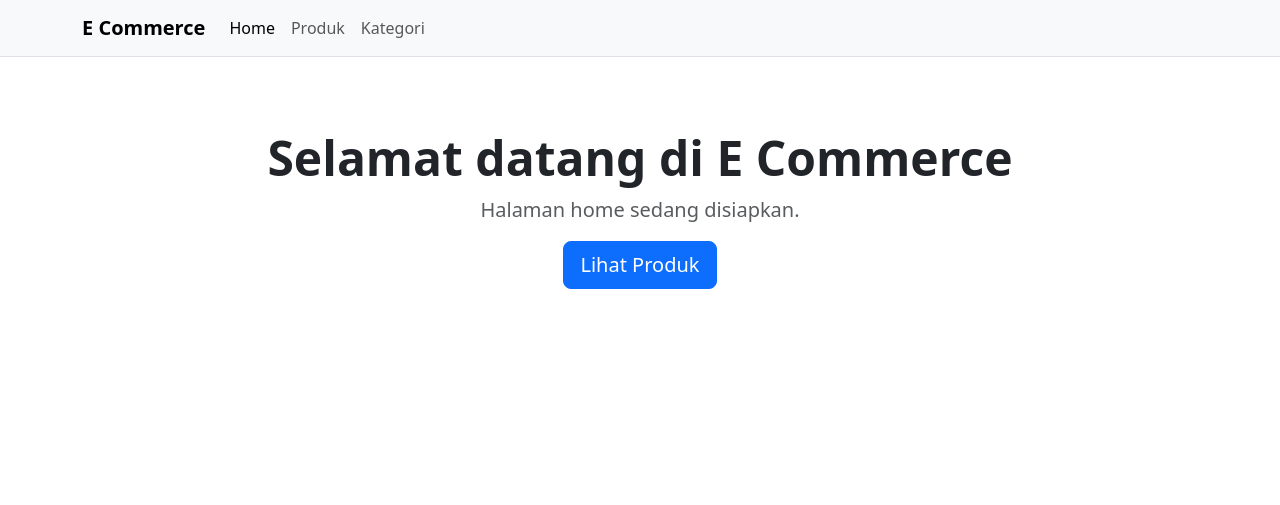
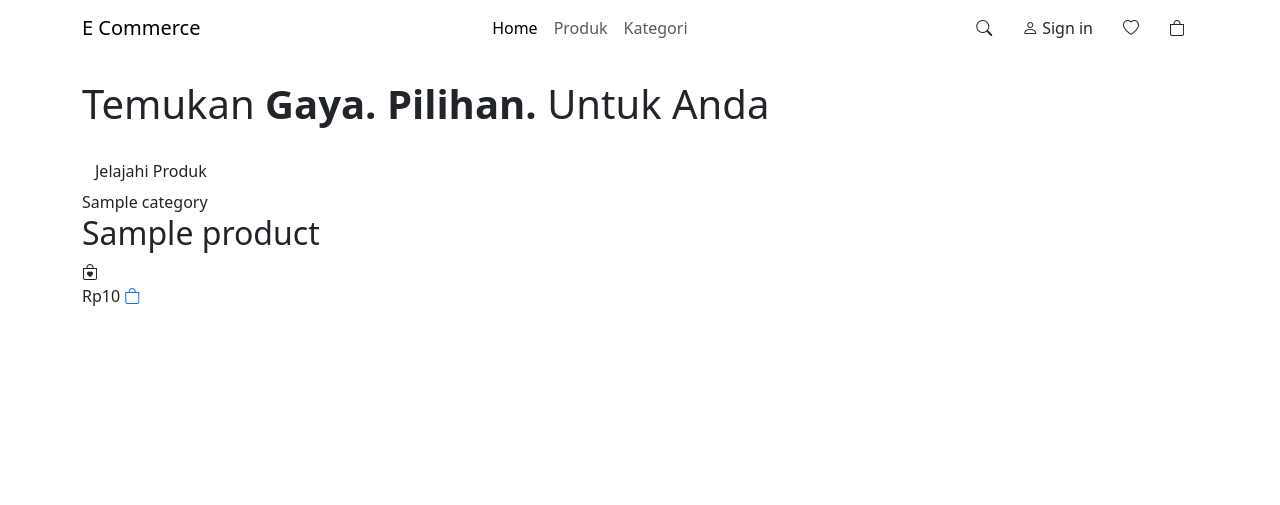
Before and after one commit to Mifta24/e-commerce, a Rails app: page / in a window 1280 px wide. Shown: the top 505 px of the page. Run offline with Rails 7, Linux system fonts and the light colour scheme; tables that the repository leaves empty hold one stand-in row (values such as "Sample post"); some libraries are stand-ins or nearby versions.

Commit message:
Enhance home page layout and functionality: add featured products display, update navbar, and include global styles

```diff
--- a/app/controllers/home_controller.rb
+++ b/app/controllers/home_controller.rb
@@ -1,4 +1,5 @@
 class HomeController < ApplicationController
   def index
+    @featured_products = Product.includes(:category).order(created_at: :desc).limit(3)
   end
 end
--- a/app/views/home/index.html.erb
+++ b/app/views/home/index.html.erb
@@ -1,6 +1,38 @@
-<%# Halaman home: kerangka kosong, desain menyusul. %>
-<section class="py-5 text-center">
-  <h1 class="display-5 fw-bold">Selamat datang di E Commerce</h1>
-  <p class="lead text-body-secondary">Halaman home sedang disiapkan.</p>
-  <%= link_to "Lihat Produk", products_path, class: "btn btn-primary btn-lg" %>
+<section class="hero">
+  <h1 class="hero-title">
+    Temukan
+    <strong>Gaya. Pilihan.</strong>
+    Untuk Anda
+  </h1>
+  <%= link_to "Jelajahi Produk", products_path, class: "btn btn-ink mt-3" %>
 </section>
+
+<section class="pb-5">
+  <% if @featured_products.any? %>
+    <div class="row g-4">
+      <% @featured_products.each_with_index do |product, i| %>
+        <div class="col-12 col-md-4">
+          <div class="hero-card hero-card--<%= i + 1 %>">
+            <div>
+              <span class="pill"><%= product.category&.name || "Produk" %></span>
+              <h2 class="card-name"><%= product.name %></h2>
+            </div>
+            <%# Placeholder sampai produk punya gambar %>
+            <i class="bi bi-bag-heart card-visual" aria-hidden="true"></i>
+            <div class="card-bar">
+              <span>Rp<%= number_with_delimiter(product.price, delimiter: ".") %></span>
+              <%= link_to product_path(product), class: "card-cta", "aria-label": "Lihat #{product.name}" do %>
+                <i class="bi bi-bag"></i>
+              <% end %>
+            </div>
+          </div>
+        </div>
+      <% end %>
+    </div>
+  <% else %>
+    <div class="text-center text-body-secondary py-5">
+      <p>Belum ada produk untuk ditampilkan.</p>
+      <%= link_to "Tambah Produk", new_product_path, class: "btn btn-ink" %>
+    </div>
+  <% end %>
+</section>
--- a/app/views/layouts/application.html.erb
+++ b/app/views/layouts/application.html.erb
@@ -22,6 +22,12 @@
     <link rel="stylesheet" href="https://cdn.jsdelivr.net/npm/bootstrap@5.3.3/dist/css/bootstrap.min.css"
           integrity="sha384-QWTKZyjpPEjISv5WaRU9OFeRpok6YctnYmDr5pNlyT2bRjXh0JMhjY6hW+ALEwIH" crossorigin="anonymous">
 
+    <link rel="stylesheet" href="https://cdn.jsdelivr.net/npm/bootstrap-icons@1.11.3/font/bootstrap-icons.min.css"
+          integrity="sha384-XGjxtQfXaH2tnPFa9x+ruJTuLE3Aa6LhHSWRr1XeTyhezb4abCG4ccI5AkVDxqC+" crossorigin="anonymous">
+    <link rel="preconnect" href="https://fonts.googleapis.com">
+    <link rel="preconnect" href="https://fonts.gstatic.com" crossorigin>
+    <link rel="stylesheet" href="https://fonts.googleapis.com/css2?family=Inter:wght@300;400;500;600;700&display=swap">
+
     <%# Includes all stylesheet files in app/assets/stylesheets %>
     <%= stylesheet_link_tag :app, "data-turbo-track": "reload" %>
     <%= javascript_importmap_tags %>
--- a/app/views/shared/_navbar.html.erb
+++ b/app/views/shared/_navbar.html.erb
@@ -1,16 +1,23 @@
-<nav class="navbar navbar-expand-lg bg-body-tertiary border-bottom">
+<nav class="navbar navbar-expand-lg site-nav">
   <div class="container">
-    <%= link_to "E Commerce", root_path, class: "navbar-brand fw-bold" %>
-    <button class="navbar-toggler" type="button" data-bs-toggle="collapse" data-bs-target="#mainNav"
+    <%= link_to "E Commerce", root_path, class: "navbar-brand" %>
+    <button class="navbar-toggler border-0" type="button" data-bs-toggle="collapse" data-bs-target="#mainNav"
             aria-controls="mainNav" aria-expanded="false" aria-label="Toggle navigation">
       <span class="navbar-toggler-icon"></span>
     </button>
     <div class="collapse navbar-collapse" id="mainNav">
-      <ul class="navbar-nav me-auto mb-2 mb-lg-0">
+      <ul class="navbar-nav mx-auto mb-2 mb-lg-0">
         <li class="nav-item"><%= link_to "Home", root_path, class: "nav-link #{'active' if current_page?(root_path)}" %></li>
         <li class="nav-item"><%= link_to "Produk", products_path, class: "nav-link #{'active' if controller_name == 'products'}" %></li>
         <li class="nav-item"><%= link_to "Kategori", categories_path, class: "nav-link #{'active' if controller_name == 'categories'}" %></li>
       </ul>
+      <%# Ikon di kanan masih placeholder: pencarian, login, wishlist, dan keranjang belum ada fiturnya. %>
+      <div class="nav-icons d-flex align-items-center gap-1">
+        <a href="#" class="btn" aria-label="Cari"><i class="bi bi-search"></i></a>
+        <a href="#" class="btn signin"><i class="bi bi-person me-1"></i>Sign in</a>
+        <a href="#" class="btn" aria-label="Wishlist"><i class="bi bi-heart"></i></a>
+        <a href="#" class="btn" aria-label="Keranjang"><i class="bi bi-bag"></i></a>
+      </div>
     </div>
   </div>
 </nav>
```
Also changed, not shown: app/assets/stylesheets/home.css (added, +69 -0 lines), app/assets/stylesheets/theme.css (added, +39 -0 lines), test/controllers/home_controller_test.rb (+17 -2 lines), db/schema.rb.
